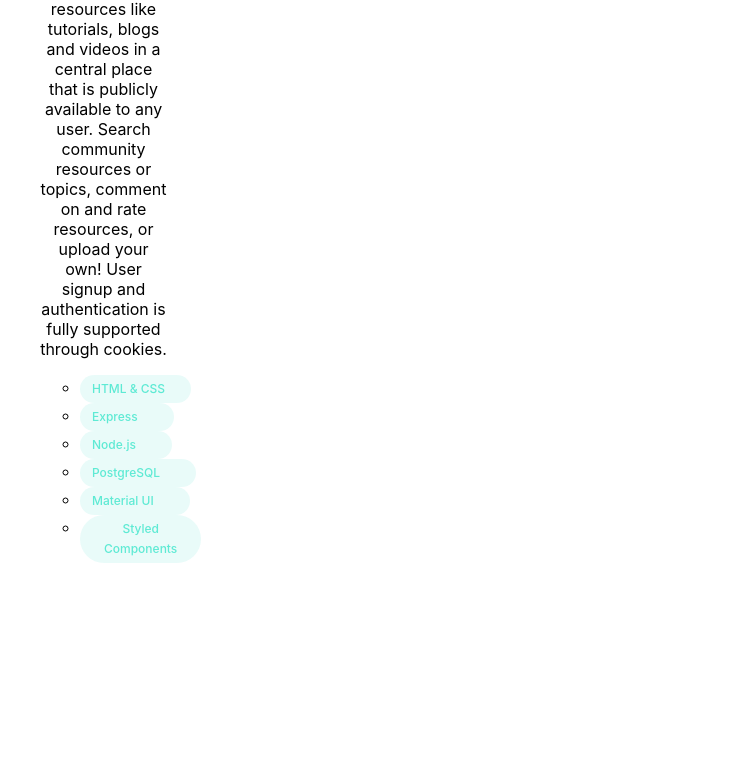
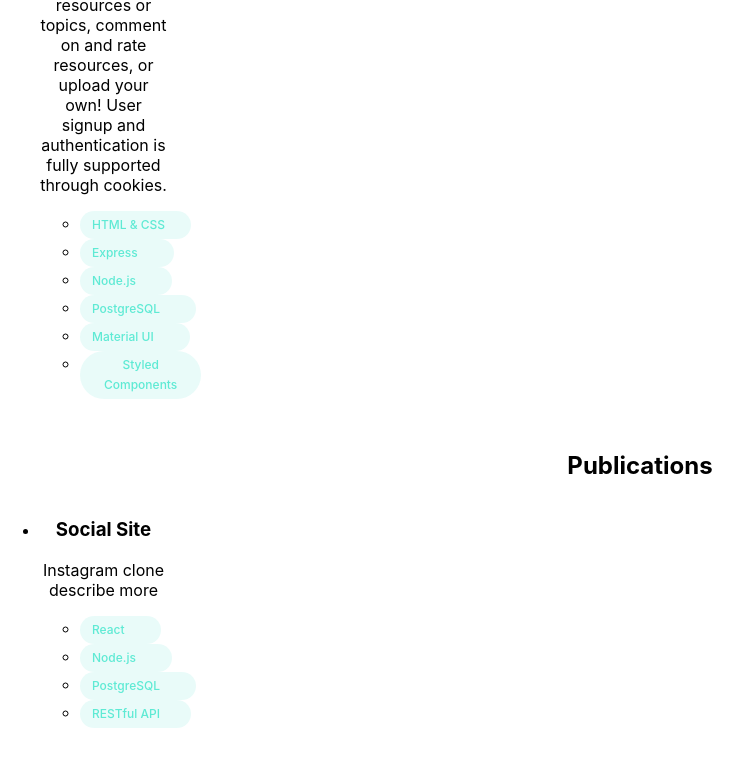
Before and after one commit to JashanB/Portfolio-V2, a React (Create React App) app: page / in a window 1280 px wide. Shown: the part 1951-2717 px from the top of the page, without its empty margins (0-752 px from the left). Before the commit the page ends 2566 px from the top, so only its background shows below. Built offline with nearby package versions, Linux system fonts and the light colour scheme.

Commit message:
adding publications

```diff
--- a/src/components/app/App.js
+++ b/src/components/app/App.js
@@ -178,6 +178,32 @@ function App() {
               </ul>
             </div>
           </section>
+          <section id="publications">
+            {/*only show div with media dimensions <1024 - opacity to 0*/}
+            <div className={smallScreen ? "content-div-visible" : "content-div-hidden"}>
+              <h2>Publications</h2>
+            </div>
+            <div>
+              <ul className='group/list'>
+                <li className='list-item'>
+                  <div className='list-item-grid'>
+                    <div className='absolute-inset'></div>
+                    <div className='list-item-main'>
+                    <h3 className='list-item-header'><span>Social Site</span></h3>
+                      <p>Instagram clone describe more</p>
+                      <ul className='tech-stack-flex-box'>
+                        <li className='tech-item'><div className="tech-item-div">React</div></li>
+                        <li className='tech-item'><div className="tech-item-div">Node.js</div></li>
+                        <li className='tech-item'><div className="tech-item-div">PostgreSQL</div></li>
+                        <li className='tech-item'><div className="tech-item-div">RESTful API</div></li>
+                      </ul>
+                    </div>
+                  </div>
+                </li>
+
+              </ul>
+            </div>
+          </section>
         </main>
       </div>
     </div>
```
